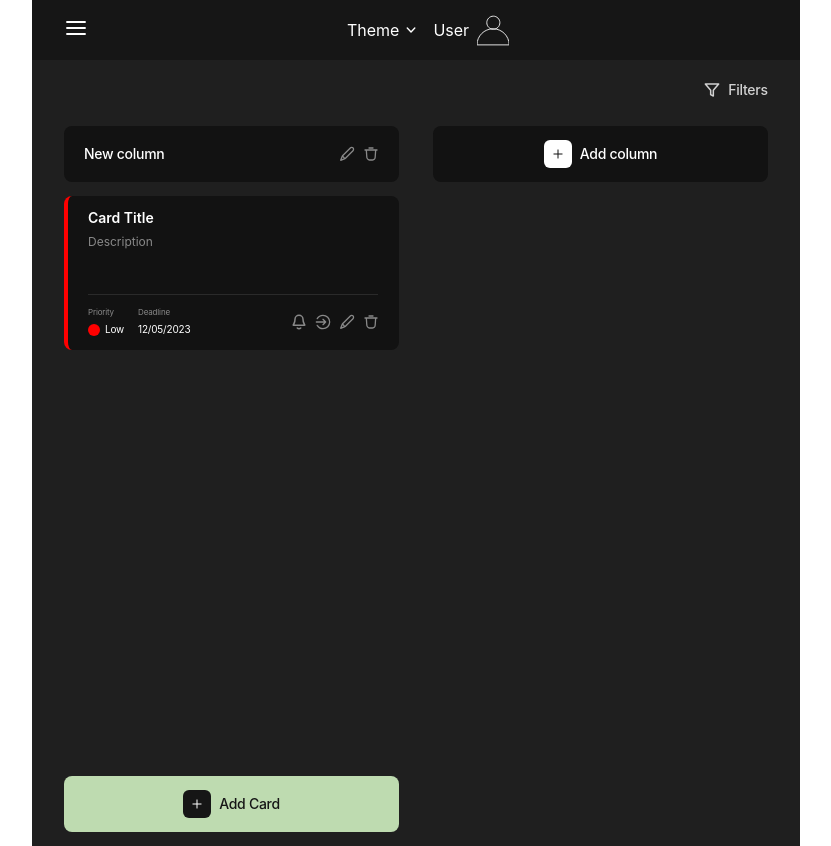
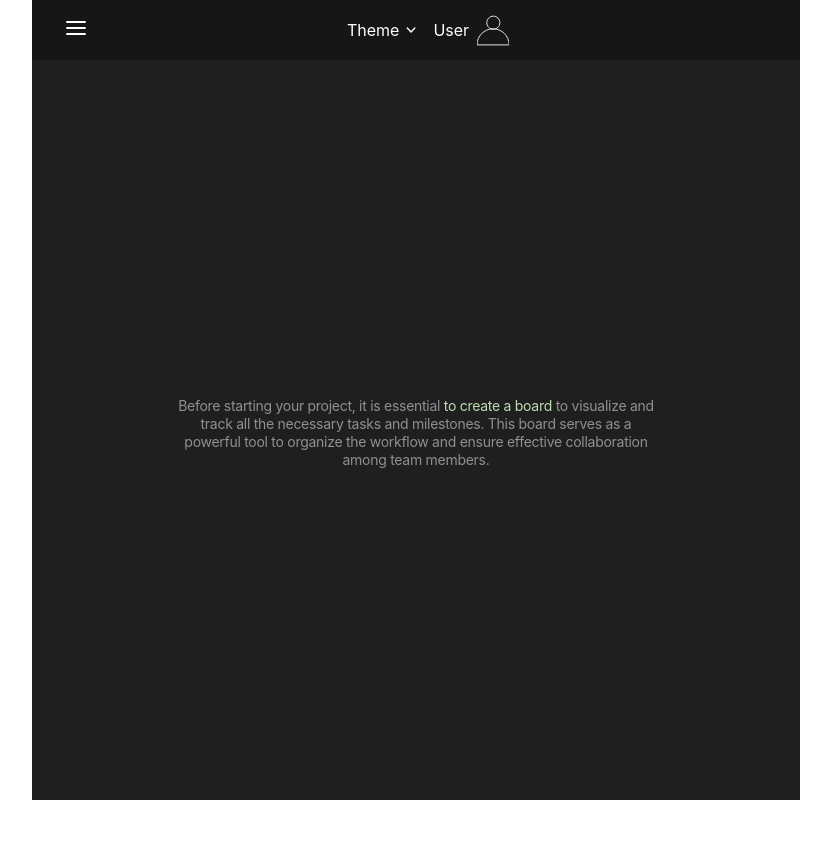
Before and after one commit to havr1985/TaskPro-blended1-frontend, a React (Vite) app: page /TaskPro-blended1-frontend/home in a window 1280 px wide. Shown: the whole page, without its empty margins (224-1055 px from the left). After the commit the page ends 800 px from the top, so only its background shows below. Built offline with nearby package versions, Linux system fonts and the light colour scheme.

Commit message:
update sidebar-board-card css

```diff
--- a/src/components/Sidebar/Sidebar.styled.js
+++ b/src/components/Sidebar/Sidebar.styled.js
@@ -2,9 +2,8 @@ import styled from "styled-components";
 
 export const SidebarContainer = styled.div`
 	width: 260px;
-	height: 100%;
 
-	position: absolute;
+
 	top: 0;
 	left: 0;
 
@@ -19,7 +18,10 @@ export const SidebarContainer = styled.div`
 
 	background-color: #121212;
 
-	@media (max-width: 1439px) {
+	@media (max-width: 1439.9px) {
+		position: absolute;
+		height: 100%;
+
 		left: -100%;
 	}
 
--- a/src/components/dashboard/Card/Card.styled.jsx
+++ b/src/components/dashboard/Card/Card.styled.jsx
@@ -30,13 +30,14 @@ export const CardList = styled.ul`
 `;
 
 export const CardWrap = styled.li`
+  position: relative;
   display: flex;
   flex-direction: column;
   width: 100%;
   height: 154px;
   padding: 14px 20px;
   margin-bottom: 8px;
-  border-left: 4px solid red;
+  /* border-left: 4px solid red; */
   border-radius: 8px;
   background-color: var(--primary-card-background-color);
   /* cursor: pointer; */
@@ -44,6 +45,17 @@ export const CardWrap = styled.li`
   @media screen and (min-width: 375px) {
     width: 335px;
     min-width: 335px;
+  }
+
+  &::before {
+    content: "";
+    position: absolute;
+    top: 0;
+    left: 0;
+    width: 4px;
+    height: 154px;
+    border-radius: 4px 0 0 4px;
+    background-color: red;
   }
 `;
 
--- a/src/components/dashboard/MainDashboard/MainDashboard.styled.jsx
+++ b/src/components/dashboard/MainDashboard/MainDashboard.styled.jsx
@@ -4,19 +4,18 @@ export const MainDashboardWrap = styled.div`
   display: flex;
   align-items: flex-start;
   gap: 34px;
-  /* width: 375px; */
+
   width: 100%;
   height: 95%;
   overflow-x: auto;
   overflow-y: hidden;
-  /* padding-bottom: 26px; */
 
   @media screen and (min-width: 768px) {
     width: 704px;
   }
 
   @media screen and (min-width: 1440px) {
-    width: 1132px;
+    width: calc(100vw - 308px);
   }
 
   &::-webkit-scrollbar {
@@ -29,15 +28,15 @@ export const MainDashboardWrap = styled.div`
   }
 
   &::-webkit-scrollbar-thumb {
-    background-color: var(--tracking-area-color); /* цвет бегунка */
+    background-color: var(--scroll-bar-color); /* цвет бегунка */
     border-radius: 12px; /* округлось бегунка */
-    border: 8px solid var(--tracking-area-color); /* отступ вокруг бегунка */
+    border: 12px solid var(--scroll-bar-color); /* отступ вокруг бегунка */
   }
 `;
 
 export const MainDashboardList = styled.ul`
   display: flex;
-  gap: 18px;
+  gap: 34px;
   height: 100%;
 `;
 
--- a/src/pages/HomePage.styled.jsx
+++ b/src/pages/HomePage.styled.jsx
@@ -13,6 +13,7 @@ export const HeaderAndScreensWrapper = styled.div`
   display: flex;
   flex-direction: column;
   width: 100%;
+  /* height: 100%; */
 `;
 
 export const Overlay = styled.div`
--- a/src/pages/ScreensPage.jsx
+++ b/src/pages/ScreensPage.jsx
@@ -13,7 +13,7 @@ const ScreensPage = () => {
 
   return (
     <ScreensPageWrap>
-      {boardName !== undefined && (
+      {boardName === undefined && (
         <WelcomeMessageWrap>
           <WelcomeMessage>
             Before starting your project, it is essential{" "}
@@ -24,7 +24,7 @@ const ScreensPage = () => {
           </WelcomeMessage>
         </WelcomeMessageWrap>
       )}
-      {boardName === undefined && (
+      {boardName !== undefined && (
         <>
           <HeaderDashboard boardName={boardName} />
           <MainDashboard boardName={boardName} />
--- a/src/shared/Container/Conteiner.js
+++ b/src/shared/Container/Conteiner.js
@@ -3,9 +3,6 @@ import styled from "styled-components";
 export const Conteiner = styled.div`
   margin-left: auto;
   margin-right: auto;
-  /* padding-left: 20px;
-  padding-right: 20px; */
-
 
   @media screen and (max-width: 767.9px) {
     max-width: 375px;
@@ -13,14 +10,9 @@ export const Conteiner = styled.div`
 
   @media screen and (min-width: 768px) {
     width: 768px;
-    /* padding-left: 32px;
-    padding-right: 32px; */
   }
 
   @media screen and (min-width: 1440px) {
-    width: 1440px;
-
-		/* overflow-x: hidden; */
-    /* padding-left: 24px;
-    padding-right: 24px; */
-  }`
+   width: 100vw;
+  }
+`;
```
Also changed, not shown: src/pages/HomePage.jsx (+11 -4 lines), 1 other file (tests, documents, lock files or other folders). Lines whose indentation alone changed are shown as unchanged.
